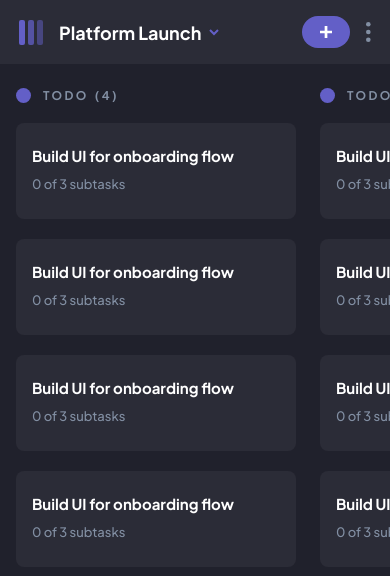
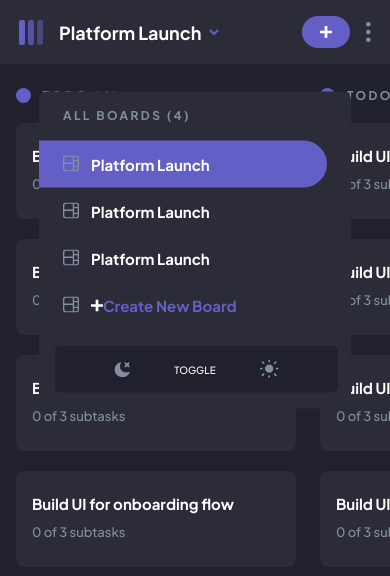
Before and after one commit to David-Henery4/Kanban-Task-Manager, a React (Create React App) app: page / in a window 390 px wide. Shown: the top 576 px of the page. Built offline with nearby package versions, Linux system fonts and the light colour scheme.

Commit message:
mobile-navbar-ui

```diff
--- a/src/assets/index.js
+++ b/src/assets/index.js
@@ -5,6 +5,8 @@ import {ReactComponent as AddTaskMobile} from "../assets/icon-add-task-mobile.sv
 import {ReactComponent as EditDeleteIcon} from "../assets/icon-vertical-ellipsis.svg";
 import {ReactComponent as BoardIcon} from "../assets/icon-board.svg";
 import {ReactComponent as TickMark} from "../assets/icon-check.svg";
+import {ReactComponent as DarkIcon} from "../assets/icon-dark-theme.svg";
+import {ReactComponent as LightIcon} from "../assets/icon-light-theme.svg";
 
 
 export{
@@ -15,4 +17,6 @@ export{
   EditDeleteIcon,
   BoardIcon,
   TickMark,
+  DarkIcon,
+  LightIcon,
 }
--- a/src/components/Board.js
+++ b/src/components/Board.js
@@ -1,6 +1,6 @@
 import React from "react";
 import { EmptyBoard, Column } from "../components";
-import {ViewTask, AddTask, AddBoard, Delete} from "../components/modal-components"
+import {ViewTask, AddTask, AddBoard, Delete, MobileNav} from "../components/modal-components"
 import { AddTaskMobile, BoardIcon } from "../assets";
 
 //**WILL BE ADDED CONDITIONALY TO Board**/
--- a/src/components/Navbar.js
+++ b/src/components/Navbar.js
@@ -1,9 +1,11 @@
 import React from 'react'
+import {MobileNav} from "../components/modal-components";
 import {MobileLogo, DownArrow, AddTaskMobile, EditDeleteIcon} from "../assets";
 
 const Navbar = () => {
   return (
     <nav className="navbar">
+      <MobileNav/>
       <div className="navbar-left">
       <MobileLogo className="navbar__logo" />
       <h1 className="navbar__board-name heading-l">Platform Launch</h1>
--- a/src/components/modal-components/MobileNav.js
+++ b/src/components/modal-components/MobileNav.js
@@ -1,9 +1,42 @@
-import React from 'react'
+import React from "react";
+import { BoardIcon, AddTaskMobile, LightIcon, DarkIcon } from "../../assets";
 
 const MobileNav = () => {
   return (
-    <div>MobileNav</div>
-  )
-}
+    <div className="mob-nav">
+      <h4 className="mob-nav__title heading-s">ALL BOARDS (4)</h4>
+      <div className="mob-nav-board-container">
+        <div className="mob-nav-board active-board">
+          <BoardIcon className="mob-nav-board__icon" />
+          <p className="mob-nav-board__name heading-m">Platform Launch</p>
+        </div>
+        <div className="mob-nav-board">
+          <BoardIcon className="mob-nav-board__icon" />
+          <p className="mob-nav-board__name heading-m">Platform Launch</p>
+        </div>
+        <div className="mob-nav-board">
+          <BoardIcon className="mob-nav-board__icon" />
+          <p className="mob-nav-board__name heading-m">Platform Launch</p>
+        </div>
+        <div className="mob-nav-create-board">
+          <BoardIcon className="mob-nav-board__icon" />
+          <button className="mob-nav-create-board__btn heading-m">
+            <span>
+              <AddTaskMobile className="mob-nav-create-board__icon" />
+            </span>
+            Create New Board
+          </button>
+        </div>
+      </div>
+      <div className="mob-nav-theme-section">
+        <div className="mob-nav-theme">
+          <DarkIcon />
+          <div className="mob-nav-toggle">TOGGLE</div>
+          <LightIcon />
+        </div>
+      </div>
+    </div>
+  );
+};
 
-export default MobileNav
+export default MobileNav;
--- a/src/sass/components/_navbar.scss
+++ b/src/sass/components/_navbar.scss
@@ -1,4 +1,5 @@
 .navbar{
+  position: relative;
   width: 100%;
   height: 64px;
   background-color: var(--itemColor);
--- a/src/sass/modal-components/_mobile-nav.scss
+++ b/src/sass/modal-components/_mobile-nav.scss
@@ -0,0 +1,83 @@
+.mob-nav {
+  @include absolute-center-pos;
+  background-color: var(--itemColor);
+  // border: 2px solid red;
+  top: 250px;
+  width: 80%;
+  border-radius: 8px;
+  padding: 16px 0;
+  display: grid;
+  grid-template-columns: 24px 1fr 24px;
+  row-gap: 17.5px;
+  &__title {
+    color: $nonActiveFontColor;
+    grid-row: 1/2;
+    grid-column: 2/3;
+  }
+  &-board-container {
+    grid-row: 2/4;
+    grid-column: 1/3;
+  }
+  // INDIVIDUAL BOARDS
+  &-board {
+    @include flex-cen-cen;
+    align-items: center;
+    justify-content: flex-start;
+    padding: 14px 0;
+    // background-color: $colorPrimary;
+    border-top-right-radius: 100px;
+    border-bottom-right-radius: 100px;
+    // grid-column: 2/3;
+    // grid-auto-rows: min-conten;
+    display: grid;
+    grid-template-columns: 24px;
+    &__icon {
+      grid-column: 2/3;
+      margin-right: 12px;
+    }
+    &__name {
+      grid-column: 3/4;
+    }
+  }
+  // CREATE NEW BOARD
+  &-create-board {
+    @include flex-cen-cen;
+    justify-content: flex-start;
+    // grid-column: 2/3;
+    display: grid;
+    grid-template-columns: 24px;
+    padding: 14px 0;
+    &__btn {
+      background-color: transparent;
+      color: $white;
+      border: none;
+      color: $colorPrimary;
+      font-family: $fontFamily;
+      display: inline-flex;
+      grid-column: 3/4;
+    }
+    &__icon {
+      grid-column: 3/4;
+    }
+  }
+  //
+  &-theme-section{
+    grid-column: 1/-1;
+    padding: 0 13px 0 16px;
+  }
+  &-theme {
+    // grid-row: 4/5;
+    width: 100%;
+    @include flex-cen-cen;
+    justify-content: space-evenly;
+    background-color: var(--backgroundColor);
+    padding: 14px;
+    border-radius: 6px;
+  }
+  &-toggle {
+  }
+}
+
+.active-board{
+  background-color: $colorPrimary;
+}
```
